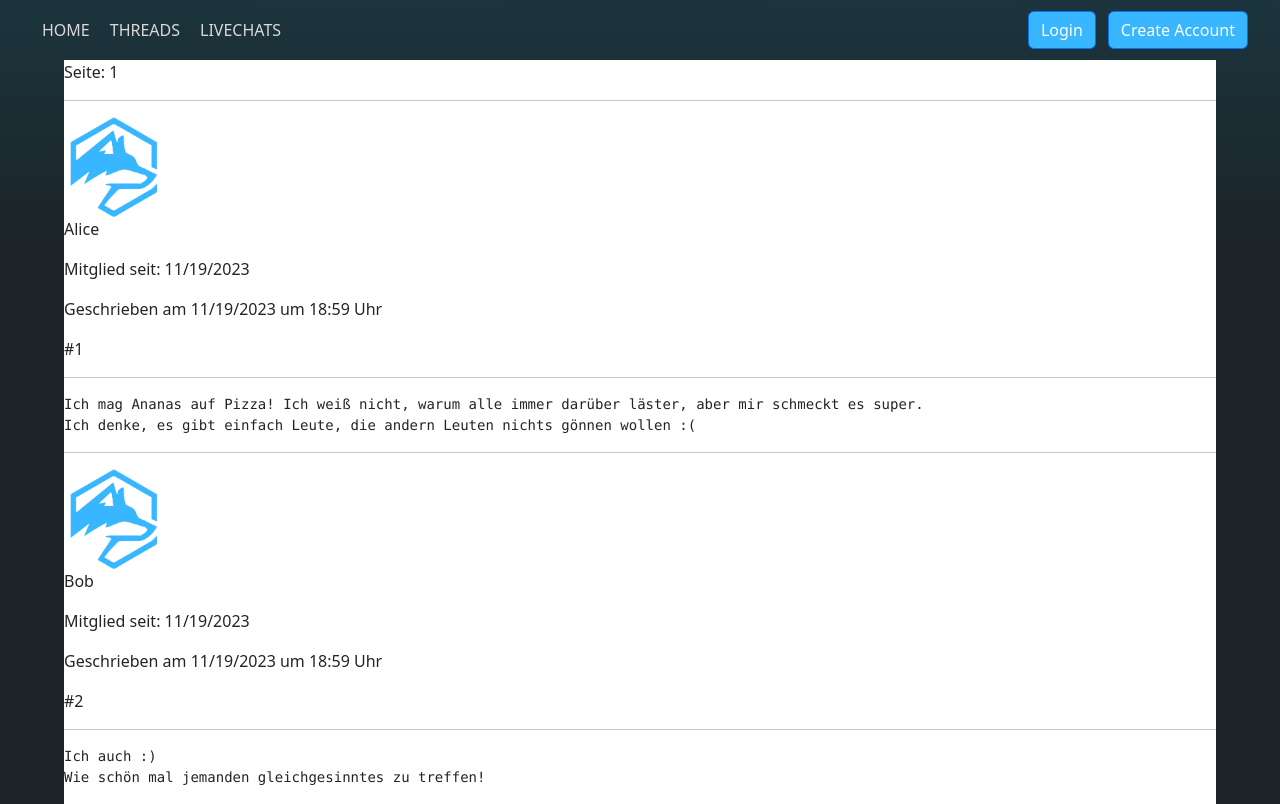
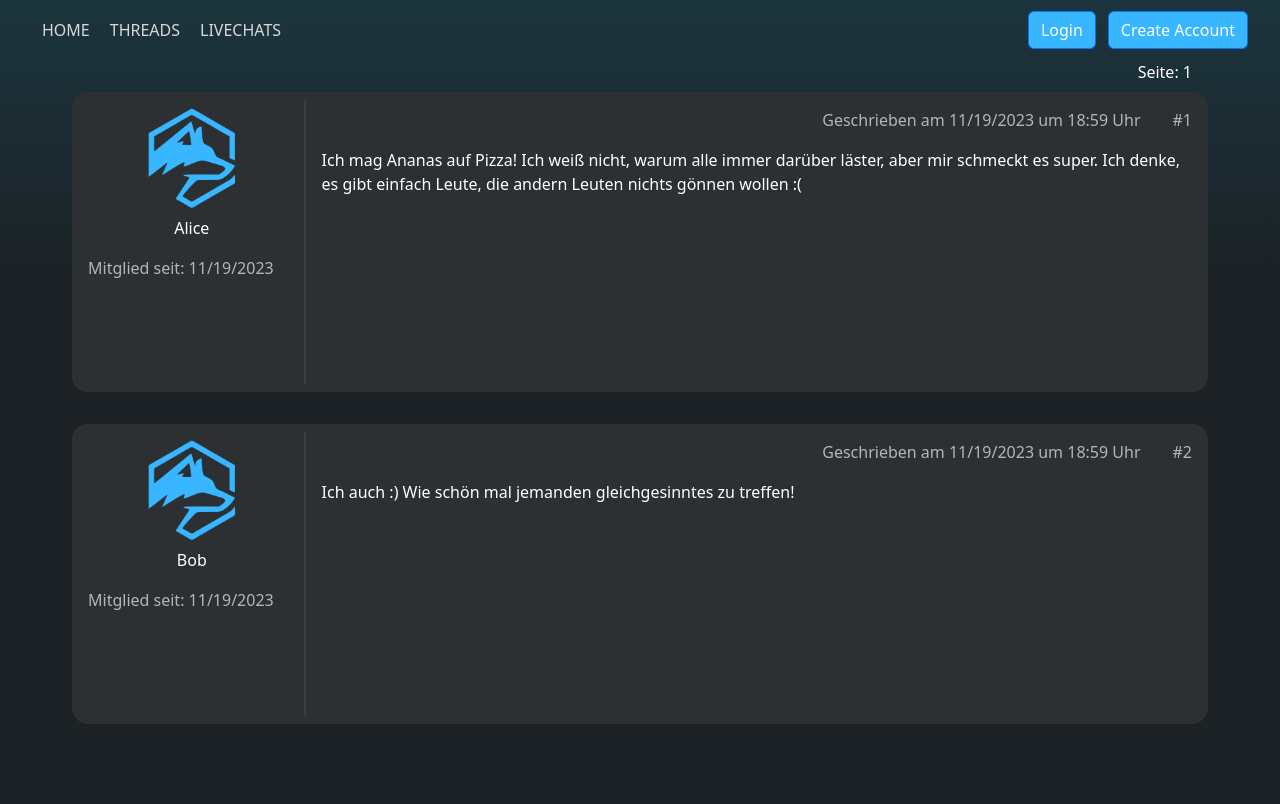
Before and after one commit to KirinoSan1/Husky, a React (Create React App) app in the folder frontend/: page / in a window 1280 px wide. Built offline with nearby package versions, Linux system fonts and the light colour scheme.

Commit message:
Feature 89 implement styling for threadpage component

```diff
--- a/frontend/src/components/post/Post.tsx
+++ b/frontend/src/components/post/Post.tsx
@@ -8,14 +8,15 @@ export default function Post({ postNum, post, user }: { post: PostResource, user
 
     return (
         <>
-            <div id={`post${postNum}-div1`} style={{ backgroundColor: "white" }}>
+            <div id={`post${postNum}-div1`}>
                 <img id={`post${postNum}-div1-img`} src="images/logo.png" alt={"Profile Pic"} width="100" height="100"></img>
                 <p id={`post${postNum}-div1-p1`}>{user.name}</p>
                 <p id={`post${postNum}-div1-p2`}>{`Mitglied seit: ${user.createdAt.toLocaleDateString()}`}</p>
                 {user.mod && !user.admin && <p id={`post${postNum}-div1-p3`}>Moderator</p>}
                 {user.admin && <p id={`post${postNum}-div1-p4`}>Admin</p>}
             </div>
-            <div id={`post${postNum}-div2`} style={{ backgroundColor: "white" }}>
+            <div className="post-vertical-line"></div>
+            <div id={`post${postNum}-div2`}>
                 <div id={`post${postNum}-div2-div`}>
                     <p id={`post${postNum}-div2-div-p1`}>{`Geschrieben am ${post.createdAt.toLocaleDateString()} um ${post.createdAt.getHours()}:${post.createdAt.getMinutes()} Uhr`}</p>
                     {loginInfo && loginInfo.userID === post.author &&
@@ -26,8 +27,7 @@ export default function Post({ postNum, post, user }: { post: PostResource, user
                     }
                     <p id={`post${postNum}-div2-div-p2`}>{`#${postNum + 1}`}</p>
                 </div>
-                <hr id={`post${postNum}-div2-hr`}></hr>
-                <pre id={`post${postNum}-div2-pre`}>{post.content}</pre>
+                <p id={`post${postNum}-div2-p3`}>{post.content}</p>
             </div>
         </>
     );
--- /dev/null
+++ b/frontend/src/components/post/_Post.module.scss
@@ -0,0 +1,56 @@
+@use "../../styles/scss/theme/theme";
+
+.threadpage-post {
+    display: flex;
+    flex-direction: row;
+    margin: {
+        top: 8px;
+        bottom: 24px;
+        left: 8px;
+        right: 8px;
+    }
+    height: 300px;
+    background-color: theme.$eighth-color;
+    border: 8px solid theme.$eighth-color;
+    border-radius: 16px;
+    & > [id*="div1"] {
+        width: 20%;
+        display: flex;
+        flex-direction: column;
+        & > img {
+            align-self: center;
+            margin: 8px auto;
+        }
+        & > p:first-of-type {
+            align-self: center;
+        }
+        & > p:last-of-type {
+            color: theme.$sixth-color;
+            margin-left: 8px;
+        }
+    }
+    & > [id*="div2"] {
+        width: 80%;
+        padding: {
+            left: 16px;
+            right: 8px;
+            top: 8px;
+            bottom: 8px
+        }
+        & > :first-child {
+            display: flex;
+            flex-direction: row;
+            justify-content: flex-end;
+            color: theme.$sixth-color;
+            & > :last-child {
+                margin-left: 32px;
+            }
+        }
+    }
+}
+
+.post-vertical-line {
+    height: 100%;
+    width: 2px;
+    background-color: theme.$seventh-color;
+}
--- a/frontend/src/components/threadpage/ThreadPage.tsx
+++ b/frontend/src/components/threadpage/ThreadPage.tsx
@@ -5,13 +5,13 @@ import { authors } from "../../data/testingData";
 export default function ThreadPage({ pageNum, threadPage }: { pageNum: number, threadPage: ThreadPageResource }) {
     let postNum = 0;
     return (
-        <div id={`threadpage${pageNum}-div`} style={{ backgroundColor: "white", width: "90%" }}>
-            <p id={`threadpage${pageNum}-div-p`}>{`Seite: ${pageNum + 1}`}</p>
+        <div id={`threadpage${pageNum}-div`}>
+            <p id={`threadpage${pageNum}-div-p`} className="threadpage-number">{`Seite: ${pageNum + 1}`}</p>
             {threadPage.posts.map((post) =>
-                <>
-                    <hr id={`threadpage${pageNum}-div-hr${(pageNum * 10) + postNum}`}></hr>
-                    <Post user={authors.get(post.author)!} post={post} postNum={(pageNum * 10) + postNum} key={`threadpage${pageNum}-div-post${(pageNum * 10) + postNum++}`}></Post>
-                </>
+                <div className="threadpage-post">
+                    <Post
+                    user={authors.get(post.author)!} post={post} postNum={(pageNum * 10) + postNum} key={`threadpage${pageNum}-div-post${(pageNum * 10) + postNum++}`}></Post>
+                </div>
             )}
         </div>
     );
--- /dev/null
+++ b/frontend/src/components/threadpage/_ThreadPage.module.scss
@@ -0,0 +1,15 @@
+@use "../../styles/scss/theme/theme";
+
+[id*="threadpage"] {
+    color: theme.$fourth-color;
+    width: 90%;
+    display: flex;
+    flex-direction: column;
+}
+
+.threadpage-number {
+    margin-bottom: 0;
+    padding-right: 24px;
+    text-align: right;
+    width: 100%;
+}
--- a/frontend/src/styles/css/style.css
+++ b/frontend/src/styles/css/style.css
@@ -107,6 +107,57 @@ form > div:first-of-type > .form-label {
     margin-bottom: 24px;
 }
 */
+.threadpage-post {
+  display: flex;
+  flex-direction: row;
+  margin-top: 8px;
+  margin-bottom: 24px;
+  margin-left: 8px;
+  margin-right: 8px;
+  height: 300px;
+  background-color: #2C3033;
+  border: 8px solid #2C3033;
+  border-radius: 16px;
+}
+.threadpage-post > [id*=div1] {
+  width: 20%;
+  display: flex;
+  flex-direction: column;
+}
+.threadpage-post > [id*=div1] > img {
+  align-self: center;
+  margin: 8px auto;
+}
+.threadpage-post > [id*=div1] > p:first-of-type {
+  align-self: center;
+}
+.threadpage-post > [id*=div1] > p:last-of-type {
+  color: #B5B5B5;
+  margin-left: 8px;
+}
+.threadpage-post > [id*=div2] {
+  width: 80%;
+  padding-left: 16px;
+  padding-right: 8px;
+  padding-top: 8px;
+  padding-bottom: 8px;
+}
+.threadpage-post > [id*=div2] > :first-child {
+  display: flex;
+  flex-direction: row;
+  justify-content: flex-end;
+  color: #B5B5B5;
+}
+.threadpage-post > [id*=div2] > :first-child > :last-child {
+  margin-left: 32px;
+}
+
+.post-vertical-line {
+  height: 100%;
+  width: 2px;
+  background-color: #3A3D40;
+}
+
 [id*=settings-tabs-tabpane] > form > div:first-of-type .form-label {
   margin-top: 16px;
 }
@@ -120,6 +171,20 @@ form > div:first-of-type > .form-label {
 #settings-tabs-tabpane-Profile .list-group-item {
   background-color: #3A3D40;
   color: #FFFFFF;
+}
+
+[id*=threadpage] {
+  color: #FFFFFF;
+  width: 90%;
+  display: flex;
+  flex-direction: column;
+}
+
+.threadpage-number {
+  margin-bottom: 0;
+  padding-right: 24px;
+  text-align: right;
+  width: 100%;
 }
 
 :root {
--- a/frontend/src/styles/scss/pages/_main.scss
+++ b/frontend/src/styles/scss/pages/_main.scss
@@ -1,6 +1,8 @@
 @use "../theme/theme";
 @use "../../../components/login/LoginDialog.module";
+@use "../../../components/post/Post.module";
 @use "../../../components/settings/Settings.module";
+@use "../../../components/threadpage/ThreadPage.module";
 
 :root {
     background-color: theme.$third-color;
```
Also changed, not shown: 1 other file (tests, documents, lock files or other folders).
